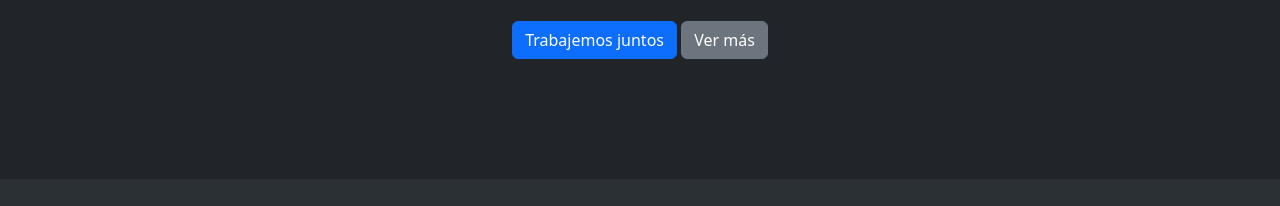
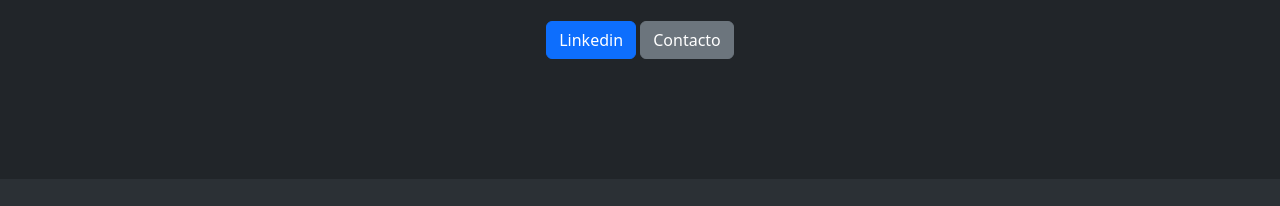
Before and after one commit to javy3003/decima-clase, a plain HTML site: page index.html in a window 1280 px wide. Shown: the part 271-477 px from the top of the page. Drawn offline with nearby package versions, Linux system fonts and the light colour scheme.

Commit message:
Update contact links in index.html

```diff
--- a/index.html
+++ b/index.html
@@ -47,7 +47,7 @@
                     <div class="col-lg-6 col-md-8 mx-auto">
                         <h1 class="fw-light">Javiera Donoso</h1>
                         <p class="lead text-body-secondary">Este es mi portafolio de Diseño. Algunos de mis trabajos están a continuación </p>
-                        <p><a href="mailto:jprep@uc.cl" class="btn btn-primary my-2">Trabajemos juntos</a> <a href="https://www.linkedin.com/in/javiera-donoso-sandoval-73a77b22b" class="btn btn-secondary my-2">Ver más</a></p>
+                        <p><a href="mailto:jprep@uc.cl" class="btn btn-primary my-2">Linkedin</a> <a href="https://www.linkedin.com/in/javiera-donoso-sandoval-73a77b22b" class="btn btn-secondary my-2">Contacto</a></p>
                     </div>
                 </div>
             </section>
```
